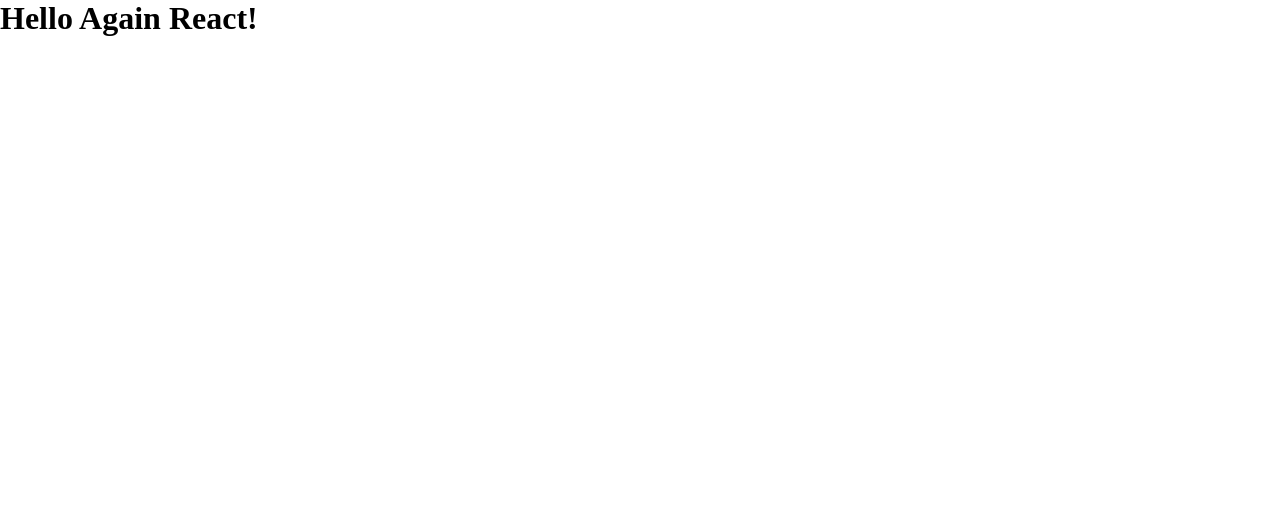
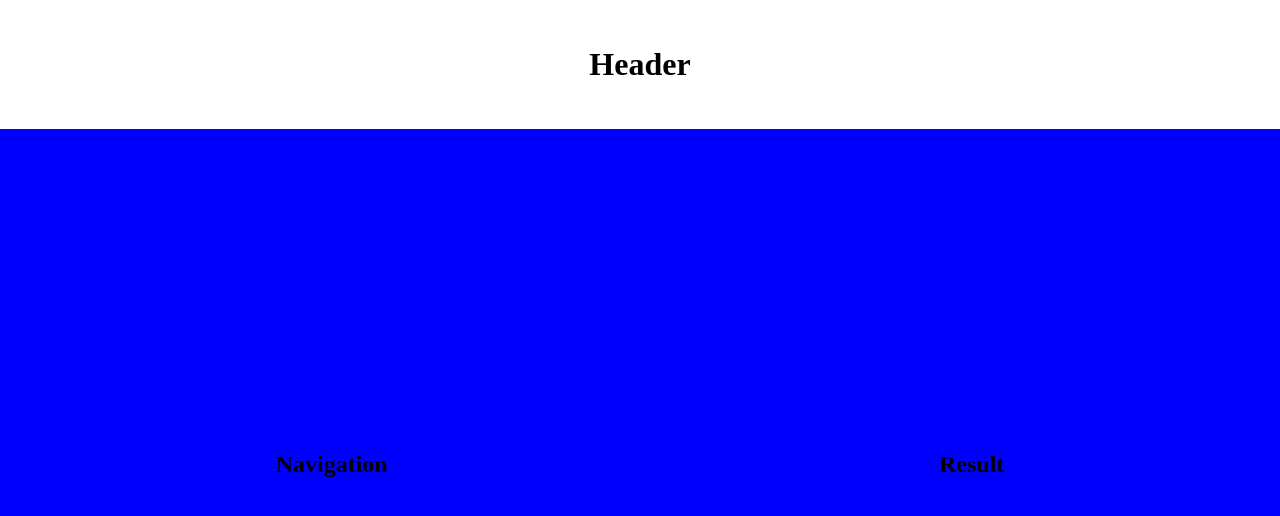
Before and after one commit to TomiKowi/React-Food-App, a React (Create React App) app in the folder my-app/: page / in a window 1280 px wide. Shown: the top 516 px of the page. Built offline with nearby package versions, Linux system fonts and the light colour scheme.

Commit message:
add react-router-dom & create components

```diff
--- a/my-app/src/components/App.js
+++ b/my-app/src/components/App.js
@@ -1,12 +1,27 @@
-import React from 'react';
+import React, { Component } from 'react';
+import { BrowserRouter as Router } from 'react-router-dom';
+import Header from './Header';
+import Navigation from './Navigation';
+import Result from './Result';
 import '../styles/App.css';
 
-function App() {
-  return (
-    <div className="App">
-      <h1>Hello Again React!</h1>
-    </div>
-  );
+class App extends Component {
+
+  render() {
+    return (
+      <Router>
+        <div className="App">
+          <div className="header">
+            {<Header />}
+          </div>
+          <div className="mainContainer">
+            {<Navigation />}
+            {<Result />}
+          </div>
+        </div>
+      </Router>
+    );
+  }
 }
 
 export default App;
--- /dev/null
+++ b/my-app/src/components/Header.js
@@ -0,0 +1,12 @@
+import React from 'react';
+import '../styles/Header.css';
+
+const Header = () => {
+    return (
+        <div className="header">
+            <h1>Header</h1>
+        </div>
+    );
+}
+
+export default Header;
--- /dev/null
+++ b/my-app/src/components/Navigation.js
@@ -0,0 +1,12 @@
+import React from 'react';
+import '../styles/Navigation.css';
+
+const Navigation = () => {
+    return (
+        <nav className="navigation">
+            <h2>Navigation</h2>
+        </nav>
+    );
+}
+
+export default Navigation;
--- /dev/null
+++ b/my-app/src/components/Result.js
@@ -0,0 +1,12 @@
+import React from 'react';
+import '../styles/Result.css';
+
+const Result = () => {
+    return (
+        <div className="result">
+            <h2>Result</h2>
+        </div>
+    );
+}
+
+export default Result;
```
